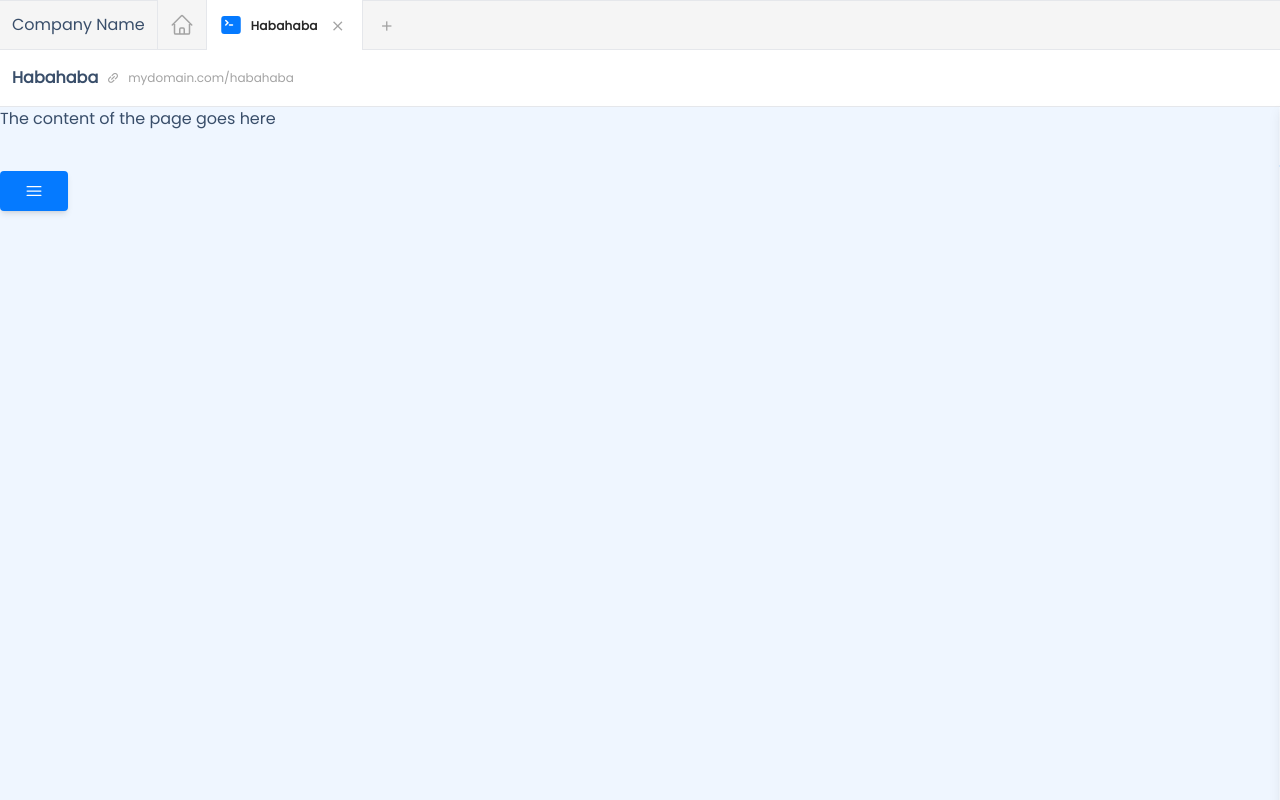
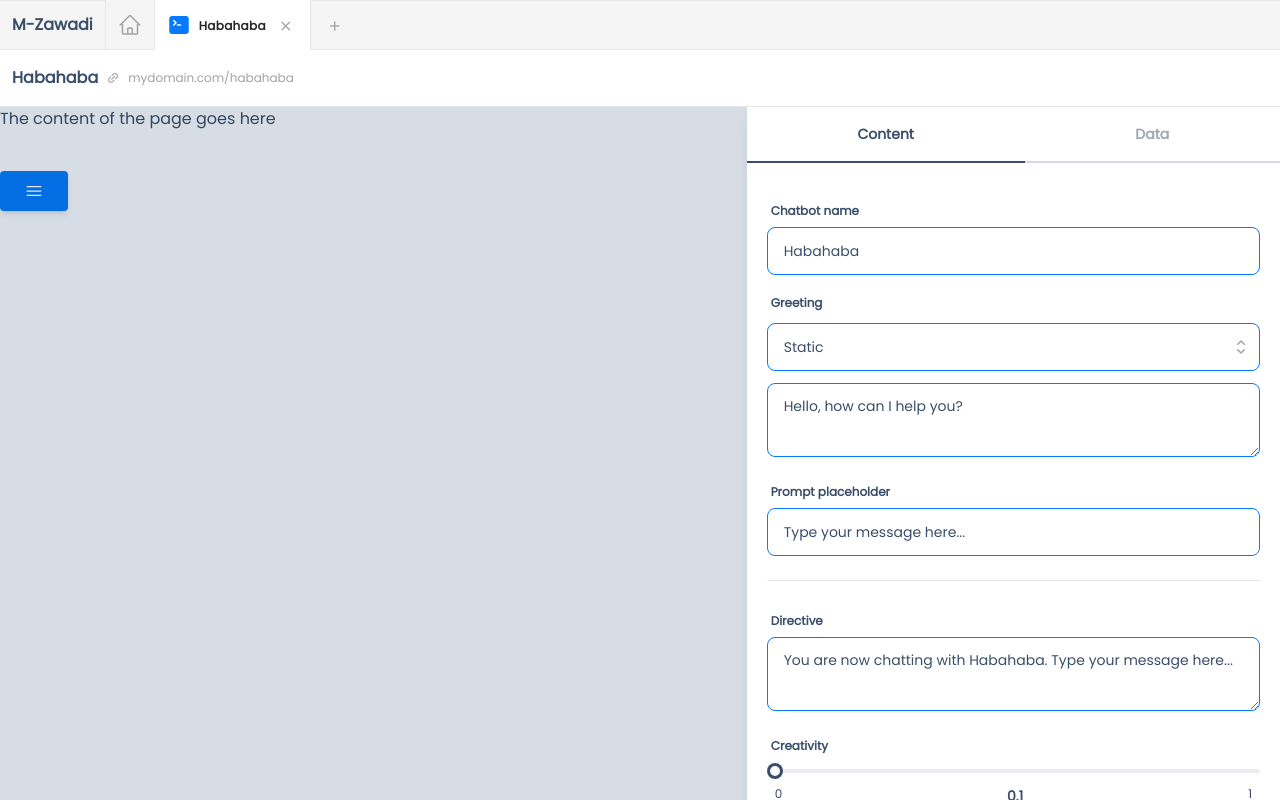
Before and after one commit to phanuell-365/front-ai, a Vue app: page /admin in a window 1280 px wide. Both pictures are taken after a click on the element 179 px from the left and 301 px from the top of the page. Built offline with nearby package versions, Linux system fonts and the light colour scheme.

Commit message:
Finished up the sidebar data nav. Things are starting to pick up

```diff
--- a/package.json
+++ b/package.json
@@ -9,14 +9,18 @@
     "preview": "vite preview"
   },
   "dependencies": {
+    "@headlessui/vue": "^1.7.16",
+    "@heroicons/vue": "^2.0.18",
     "@vue-hero-icons/outline": "^1.7.2",
     "@vue-hero-icons/solid": "^1.7.2",
+    "animejs": "^3.2.1",
     "pinia": "^2.1.6",
     "vee-validate": "^4.11.1",
     "vue": "^3.3.4",
     "vue-router": "^4.2.4"
   },
   "devDependencies": {
+    "@types/animejs": "^3.1.7",
     "@vitejs/plugin-vue": "^4.2.3",
     "autoprefixer": "^10.4.15",
     "daisyui": "^3.5.1",
--- a/src/components/Admin/BarItem.vue
+++ b/src/components/Admin/BarItem.vue
@@ -58,7 +58,7 @@ const onCloseTabClick = (e: Event) => {
   <div
        @click="onClick"
        :class="props.active ? 'bg-white text-neutral-800' : 'bg-neutral-100 border-b text-neutral-400' "
-       class="p-3 space-x-2 flex flex-row items-center justify-center border-l cursor-pointer group/bar-item transition-all duration-300 ease-in-out">
+       class="p-3 space-x-2 flex flex-row items-center justify-center border-l cursor-pointer group/bar-item">
     <div class="flex items-center justify-center">
       <svg v-if="props.name === 'Home'" xmlns="http://www.w3.org/2000/svg" fill="none" viewBox="0 0 24 24" stroke-width="1.5" stroke="currentColor" class="w-6 h-6 group-hover/bar-item:text-gray-800">
         <path stroke-linecap="round" stroke-linejoin="round" d="M2.25 12l8.954-8.955c.44-.439 1.152-.439 1.591 0L21.75 12M4.5 9.75v10.125c0 .621.504 1.125 1.125 1.125H9.75v-4.875c0-.621.504-1.125 1.125-1.125h2.25c.621 0 1.125.504 1.125 1.125V21h4.125c.621 0 1.125-.504 1.125-1.125V9.75M8.25 21h8.25" />
--- a/src/components/Admin/SidebarData.vue
+++ b/src/components/Admin/SidebarData.vue
@@ -1,6 +1,8 @@
 <script setup lang="ts">
 import {onMounted, onUnmounted, reactive, ref, watch} from "vue";
 import {usePageDataStore} from "@/router/admin/page-data.ts";
+import anime from "animejs";
+import MyListBox from "@/components/form/MyListBox.vue";
 
 interface PageData {
   chatbotName: string;
@@ -18,6 +20,12 @@ interface PageData {
 
 interface SidebarDataProps {
   pageData: PageData;
+  isOpen: boolean;
+}
+
+interface Option {
+  name: string;
+  value: string;
 }
 
 const props = defineProps<SidebarDataProps>();
@@ -25,6 +33,17 @@ const props = defineProps<SidebarDataProps>();
 const pageDataStore = usePageDataStore();
 
 const activePageDataItem = ref(props.pageData);
+
+const greetingTypes = [
+  {
+    name: 'Generated',
+    value: 'generated',
+  },
+  {
+    name: 'Static',
+    value: 'static',
+  },
+] as Option[];
 
 const thisPageDataItem = reactive<PageData>({
   chatbotName: activePageDataItem.value.chatbotName,
@@ -40,7 +59,35 @@ const thisPageDataItem = reactive<PageData>({
   displayClosureMessage: activePageDataItem.value.displayClosureMessage,
 });
 
+onMounted(() => {
+  thisPageDataItem.chatbotName = activePageDataItem.value.chatbotName;
+  thisPageDataItem.chatbotId = activePageDataItem.value.chatbotId;
+  thisPageDataItem.greetingType = activePageDataItem.value.greetingType;
+  thisPageDataItem.staticGreeting = activePageDataItem.value.staticGreeting;
+  thisPageDataItem.generatedGreeting = activePageDataItem.value.generatedGreeting;
+  thisPageDataItem.promptPlaceholder = activePageDataItem.value.promptPlaceholder;
+  thisPageDataItem.directive = activePageDataItem.value.directive;
+  thisPageDataItem.model = activePageDataItem.value.model;
+  thisPageDataItem.maxResponseLength = activePageDataItem.value.maxResponseLength;
+  thisPageDataItem.creativity = activePageDataItem.value.creativity;
+  thisPageDataItem.displayClosureMessage = activePageDataItem.value.displayClosureMessage;
+
+  if (activePageDataItem.value.greetingType === 'static') {
+    newGreetingTextAreaText.value = activePageDataItem.value.staticGreeting;
+  } else {
+    const newName = activePageDataItem.value.chatbotName[0].toUpperCase() + activePageDataItem.value.chatbotName.slice(1);
+    newGreetingTextAreaText.value = `Say I am ${newName}, how can I help you today?`;
+  }
+
+  const foundType = greetingTypes.find((item) => item.value === activePageDataItem.value.greetingType);
+
+  if (foundType) {
+    newGreetingType.value = foundType;
+  }
+});
+
 const newGreetingTextAreaText = ref("");
+const newGreetingType = ref<Option | null>(greetingTypes[0]);
 
 // let's also subscribe to page data store changes
 watch(() => pageDataStore.activePageDataItem, (newVal) => {
@@ -49,7 +96,6 @@ watch(() => pageDataStore.activePageDataItem, (newVal) => {
   thisPageDataItem.chatbotName = activePageDataItem.value.chatbotName;
   thisPageDataItem.chatbotId = activePageDataItem.value.chatbotId;
   thisPageDataItem.greetingType = activePageDataItem.value.greetingType;
-  console.log(activePageDataItem.value.greetingType)
   thisPageDataItem.staticGreeting = activePageDataItem.value.staticGreeting;
   thisPageDataItem.generatedGreeting = activePageDataItem.value.generatedGreeting;
   thisPageDataItem.promptPlaceholder = activePageDataItem.value.promptPlaceholder;
@@ -73,119 +119,174 @@ onMounted(() => {
   isInitialized.value = true;
 });
 
-const onGreetingSelectChange = (event: Event) => {
-  const value = (event.target as HTMLSelectElement).value;
+const emit = defineEmits<{
+  (event: 'close-sidebar-data'): void;
+}>();
 
-  if (value === 'static') {
+const activeSidebarDataTab = ref('content');
+
+function toggleTab(tab: string) {
+  if (activeSidebarDataTab.value !== tab) {
+    const tabIn = `#${tab}-tab`
+    const tabOut = `#${activeSidebarDataTab.value}-tab`
+
+    console.log('tabIn', tabIn)
+
+    anime({
+      targets: tabOut,
+      opacity: 0,
+      duration: 300,
+      easing: 'easeInOutQuad',
+      complete: () => {
+        activeSidebarDataTab.value = tab;
+
+        anime({
+          targets: tabIn,
+          opacity: 1,
+          duration: 300,
+          easing: 'easeInOutQuad',
+        });
+      },
+    });
+  }
+}
+
+const onGreetingTypeChange = (option: Option) => {
+  // newGreetingType.value = greetingTypes.find((item) => item.value === option);
+  thisPageDataItem.greetingType = option.value as 'static' | 'generated';
+
+  if (option.value === 'static') {
     newGreetingTextAreaText.value = activePageDataItem.value.staticGreeting;
   }
 
-  if (value === 'generated') {
+  if (option.value === 'generated') {
     const newName = activePageDataItem.value.chatbotName[0].toUpperCase() + activePageDataItem.value.chatbotName.slice(1);
     newGreetingTextAreaText.value = `Say I am ${newName}, how can I help you today?`;
   }
-};
+}
+
+watch(() => newGreetingTextAreaText.value, (newVal) => {
+  if (thisPageDataItem.greetingType === 'static') {
+    thisPageDataItem.staticGreeting = newVal;
+  }
+});
 </script>
 
 <template>
   <!-- Sidenav -->
+  <!-- Let's create an overlay that will cover the entire screen when the sidebar is open -->
+  <div
+      v-if="props.isOpen"
+      class="absolute inset-0 z-30 bg-black bg-opacity-10 cursor-pointer"
+      aria-hidden="true"
+      @click="emit('close-sidebar-data')"
+      @keyup.esc="emit('close-sidebar-data')"
+  ></div>
   <nav
       id="sidebar-data"
-      class="absolute right-0 top-0 z-[1035] h-full !w-4/12 translate-x-full overflow-hidden bg-white shadow-[0_4px_12px_0_rgba(0,0,0,0.07),_0_2px_4px_rgba(0,0,0,0.05)] data-[te-sidenav-hidden='false']:-translate-x-0 dark:bg-zinc-800"
-      data-te-sidenav-init
-      data-te-sidenav-position="absolute"
-      data-te-sidenav-hidden="true"
-      data-te-sidenav-right="true">
-    <div class="flex flex-col">
+      :class="props.isOpen ? 'translate-x-0' : 'translate-x-full'"
+      class="absolute right-0 top-0 z-40 h-full w-10/12 sm:w-8/12 md:w-6/12 lg:w-5/12 overflow-hidden bg-white dark:bg-neutral-900 shadow-lg transition duration-300 ease-in-out transform-gpu">
+    <div class="flex flex-col overflow-auto flex-1 sidebar-con">
 
       <!--Tabs navigation-->
       <ul
-          class="flex list-none flex-row flex-wrap border-b-0 pl-0"
+          class="tabs flex flex-row font-semibold sticky top-0 z-10 bg-white"
           role="tablist"
-          data-te-nav-ref>
-        <li role="presentation" class="flex-grow basis-0 text-center">
-          <a
-              href="#tabs-home02"
-              class="my-2 block border-x-0 border-b-2 border-t-0 border-transparent px-7 pb-3.5 pt-4 text-xs md:text-sm font-bold leading-tight text-neutral-500 hover:isolate hover:border-transparent hover:bg-neutral-100 focus:isolate focus:border-transparent data-[te-nav-active]:border-primary data-[te-nav-active]:text-primary dark:text-neutral-400 dark:hover:bg-transparent dark:data-[te-nav-active]:border-primary-400 dark:data-[te-nav-active]:text-primary-400"
-              data-te-toggle="pill"
-              data-te-target="#tabs-home02"
-              data-te-nav-active
-              role="tab"
-              aria-controls="tabs-home02"
-              aria-selected="true"
-          >Content</a
       >
+        <li role="presentation" class="tab tab-bordered grow h-8 sm:h-10 md:h-12 lg:h-14" @click="toggleTab('content')"
+            :class="activeSidebarDataTab === 'content' ? 'tab-active border-primary' : ''">
+          <p>Content</p>
         </li>
-        <li role="presentation" class="flex-grow basis-0 text-center">
-          <a
-              href="#tabs-profile02"
-              class="my-2 block border-x-0 border-b-2 border-t-0 border-transparent px-7 pb-3.5 pt-4 text-xs md:text-sm font-bold leading-tight text-neutral-500 hover:isolate hover:border-transparent hover:bg-neutral-100 focus:isolate focus:border-transparent data-[te-nav-active]:border-primary data-[te-nav-active]:text-primary dark:text-neutral-400 dark:hover:bg-transparent dark:data-[te-nav-active]:border-primary-400 dark:data-[te-nav-active]:text-primary-400"
-              data-te-toggle="pill"
-              data-te-target="#tabs-profile02"
-              role="tab"
-              aria-controls="tabs-profile02"
-              aria-selected="false"
-          >Data</a
-          >
+        <li role="presentation" class="tab tab-bordered grow h-8 sm:h-10 md:h-12 lg:h-14" @click="toggleTab('data')"
+            :class="activeSidebarDataTab === 'data' ? 'tab-active border-primary' : ''">
+          <p>Data</p>
         </li>
       </ul>
 
       <!--Tabs content-->
-      <div class="overflow-auto flex-1">
+      <div class="pt-5 pb-10">
+        <Transition name="slide" mode="out-in">
           <div
-            class="hidden opacity-100 transition-opacity duration-150 ease-linear data-[te-tab-active]:block h-screen"
-            id="tabs-home02"
+              v-if="activeSidebarDataTab === 'content'"
+              class="tab-content px-5 grow h-full"
               role="tabpanel"
-            aria-labelledby="tabs-home-tab02"
-            data-te-tab-active>
-          <div class="grid grid-cols-1 gap-4 p-5">
+              ref="contentRef" id="content-tab"
+          >
+            <div class="grid grid-cols-1 gap-3 py-3">
               <div>
-              <div class="relative mb-3" data-te-input-wrapper-init>
-                <input
-                    v-model="thisPageDataItem.chatbotName"
-                    type="text"
-                    class="peer block min-h-[auto] w-full rounded border-0 bg-transparent px-3 py-[0.32rem] leading-[2.15] outline-none transition-all duration-200 ease-linear focus:placeholder:opacity-100 peer-focus:text-primary data-[te-input-state-active]:placeholder:opacity-100 motion-reduce:transition-none dark:text-neutral-200 dark:placeholder:text-neutral-200 dark:peer-focus:text-primary [&:not([data-te-input-placeholder-active])]:placeholder:opacity-0"
-                    id="chatbot-name"
-                    placeholder="Chatbot name"/>
-                <label
-                    for="chatbot-name"
-                    class="pointer-events-none absolute left-3 top-0 mb-0 max-w-[90%] origin-[0_0] truncate pt-[0.37rem] leading-[2.15] text-neutral-500 transition-all duration-200 ease-out peer-focus:-translate-y-[1.15rem] peer-focus:scale-[0.8] peer-focus:text-primary peer-data-[te-input-state-active]:-translate-y-[1.15rem] peer-data-[te-input-state-active]:scale-[0.8] motion-reduce:transition-none dark:text-neutral-200 dark:peer-focus:text-primary"
-                >
+                <label class="label text-xs font-semibold" for="chatbot-name">
                   Chatbot name
                 </label>
+                <input
+                    id="chatbot-name"
+                    v-model="thisPageDataItem.chatbotName"
+                    type="text" placeholder="Chatbot Name" class="input input-bordered input-primary w-full text-sm"/>
+                <div>
                 </div>
               </div>
               <div>
-              <select @change="onGreetingSelectChange" class="w-full"
-                      data-te-select-init data-te-select-size="lg" v-model="thisPageDataItem.greetingType">
-                <option value="generated">
-                  Generated
-                </option>
-                <option value="static">
-                  Static
-                </option>
-              </select>
-              <label data-te-select-label-ref>
+                <label class="label text-xs font-semibold">
                   Greeting
                 </label>
+                <MyListBox :options="greetingTypes" @change="onGreetingTypeChange"
+                           :selected-value="thisPageDataItem.greetingType"/>
               </div>
-            <div class="relative mb-3" data-te-input-wrapper-init>
+              <div class="">
                 <textarea
-                  class="peer block min-h-[auto] w-full rounded border-0 bg-transparent px-3 py-[0.32rem] leading-[1.6] outline-none transition-all duration-200 ease-linear focus:placeholder:opacity-100 data-[te-input-state-active]:placeholder:opacity-100 motion-reduce:transition-none dark:text-neutral-200 dark:placeholder:text-neutral-200 [&:not([data-te-input-placeholder-active])]:placeholder:opacity-0"
-                  id="exampleFormControlTextarea1"
-                  rows="3"
                     v-model="newGreetingTextAreaText"
-                  placeholder="Your message"></textarea>
+                    class="textarea textarea-primary w-full resize-y" placeholder="Bio"></textarea>
+              </div>
+              <div>
+                <label class="label text-xs font-semibold" for="prompt-placeholder">
+                  Prompt placeholder
+                </label>
+                <input
+                    id="chatbot-name"
+                    v-model="thisPageDataItem.promptPlaceholder"
+                    type="text" placeholder="Chatbot Name" class="input input-bordered input-primary w-full text-sm"/>
+              </div>
+              <hr class="my-3"/>
+              <div>
+                <label class="label text-xs font-semibold" for="directive">
+                  Directive
+                </label>
+                <textarea
+                    v-model="thisPageDataItem.directive"
+                    class="textarea textarea-primary w-full resize-y" placeholder="Add new directive..."></textarea>
+              </div>
+              <div>
+                <label class="label text-xs font-semibold" for="creativity">
+                  Creativity
+                </label>
+                <input type="range" id="creativity" min="1" max="10" v-model="thisPageDataItem.creativity"
+                       class="range range-xs" step="1"/>
+                <div class="w-full flex justify-between text-xs px-2">
+                  <span>0</span>
+                  <span class="text-sm font-semibold">
+                    {{ thisPageDataItem.creativity / 10 }}
+                  </span>
+                  <span>1</span>
+                </div>
+                <div class="w-full flex justify-between text-xs px-2">
+                  <span>
+                    Predictable
+                  </span>
+                  <span>
+                    Creative
+                  </span>
+                </div>
               </div>
             </div>
           </div>
           <div
-            class="hidden opacity-0 transition-opacity duration-150 ease-linear data-[te-tab-active]:block"
-            id="tabs-profile02"
+              v-else
+              class="tab-content"
+              ref="dataRef" id="data-tab"
               role="tabpanel"
               aria-labelledby="tabs-profile-tab02">
             Tab 2 content
           </div>
+        </Transition>
       </div>
     </div>
   </nav>
@@ -193,5 +294,17 @@ const onGreetingSelectChange = (event: Event) => {
 </template>
 
 <style scoped>
+.slide-enter-active,
+.slide-leave-active {
+  transition: transform 0.2s;
+}
 
+.slide-enter, .slide-leave-to /* .slide-leave-active in <2.1.8 */
+{
+  transform: translateX(0);
+}
+
+.sidebar-con {
+  height: calc(100% - 3.5rem);
+}
 </style>
--- a/src/components/Admin/TopBar.vue
+++ b/src/components/Admin/TopBar.vue
@@ -9,7 +9,9 @@ const tabsStore = useTabsStore();
 <template>
   <div class="z-30 bg-neutral-100 flex flex-row w-full">
     <div class="px-3 py-2 flex flex-row items-center justify-start bg-neutral-100 border-y">
-      Company Name
+      <h6 class="text-base font-semibold">
+        M-Zawadi
+      </h6>
     </div>
     <!-- Let's have the first default tab -->
     <!--    <BarItem title="Home" icon="home" to="home" name="Home" active/>-->
--- /dev/null
+++ b/src/components/form/MyListBox.vue
@@ -0,0 +1,101 @@
+<script setup lang="ts">
+
+import {Ref, ref, watch} from 'vue'
+import {
+  Listbox,
+  ListboxLabel,
+  ListboxButton,
+  ListboxOptions,
+  ListboxOption,
+} from '@headlessui/vue'
+import { CheckIcon, ChevronUpDownIcon } from '@heroicons/vue/20/solid'
+
+interface Option {
+  name: string;
+  value: string;
+}
+interface MyListBoxProps {
+  options: Option[];
+  selectedValue: any;
+}
+
+const props = defineProps<MyListBoxProps>();
+
+const selectedOption = ref(props.options.find(option => option.value === props.selectedValue));
+
+const options = ref(props.options);
+
+const emits = defineEmits<{
+  (event: 'change', value: any): void;
+}>();
+
+watch(() => props.selectedValue , (newVal) => {
+  selectedOption.value = options.value.find(option => option.value === newVal);
+});
+
+watch(() => selectedOption.value, (newVal) => {
+  emits('change', newVal);
+});
+</script>
+
+<template>
+    <Listbox v-model="selectedOption">
+      <div class="relative mt-1">
+        <ListboxButton
+            class="relative w-full input input-bordered input-primary text-start">
+          <span class="block truncate text-sm">{{ selectedOption?.name }}</span>
+          <span
+              class="pointer-events-none absolute inset-y-0 right-0 flex items-center pr-2"
+          >
+            <ChevronUpDownIcon
+                class="h-5 w-5 text-gray-400"
+                aria-hidden="true"
+            />
+          </span>
+        </ListboxButton>
+
+        <transition
+            leave-active-class="transition duration-100 ease-in"
+            leave-from-class="opacity-100"
+            leave-to-class="opacity-0"
+        >
+          <ListboxOptions
+              class="absolute z-30 mt-1 max-h-60 w-full overflow-auto rounded-md bg-white py-1 text-base shadow-lg ring-1 ring-black ring-opacity-5 focus:outline-none sm:text-sm"
+          >
+            <ListboxOption
+                v-slot="{ active, selected }"
+                v-for="option in options"
+                :key="option.name"
+                :value="option"
+                as="template"
+            >
+              <li
+                  :class="[
+                  active ? 'bg-sky-100 text-primary' : 'text-gray-900',
+                  'relative cursor-default select-none py-2 pl-10 pr-4 h-10 flex items-center',
+                ]"
+              >
+                <span
+                    :class="[
+                    selected ? 'font-medium' : 'font-normal',
+                    'block truncate text-sm',
+                  ]"
+                >{{ option.name }}</span
+                >
+                <span
+                    v-if="selected"
+                    class="absolute inset-y-0 left-0 flex items-center pl-3 text-primary"
+                >
+                  <CheckIcon class="h-5 w-5" aria-hidden="true" />
+                </span>
+              </li>
+            </ListboxOption>
+          </ListboxOptions>
+        </transition>
+      </div>
+    </Listbox>
+</template>
+
+<style scoped>
+
+</style>
--- a/src/views/Admin/DynamicPage.vue
+++ b/src/views/Admin/DynamicPage.vue
@@ -32,6 +32,15 @@ onBeforeRouteUpdate((to, _from, next) => {
   next();
 });
 
+const isSidebarDataOpen = ref(true);
+
+const toggleSidebarData = () => {
+  isSidebarDataOpen.value = !isSidebarDataOpen.value;
+};
+
+const onCloseSidebarData = () => {
+  isSidebarDataOpen.value = false;
+};
 
 </script>
 
@@ -39,18 +48,16 @@ onBeforeRouteUpdate((to, _from, next) => {
   <div class="flex-1 overflow-hidden">
     <LinkBar :name="tab.name" :url="`mydomain.com/${tab.to}`"/>
     <div class="relative flex flex-col h-full">
-      <div class="flex-1 overflow-auto">
-        <SidebarData :page-data="pageData" />
+      <div class="flex-1 overflow-auto h-full">
+        <SidebarData :page-data="pageData" :is-open="isSidebarDataOpen" @closeSidebarData="onCloseSidebarData"/>
         <div class="h-screen">
           The content of the page goes here
 
           <div>
 
             <!-- Toggler -->
-            <button
+            <button @click="toggleSidebarData"
                 class="mt-10 inline-block rounded bg-primary px-6 py-2.5 text-xs font-medium uppercase leading-tight text-white shadow-md transition duration-150 ease-in-out hover:bg-primary-700 hover:shadow-lg focus:bg-primary-700 focus:shadow-lg focus:outline-none focus:ring-0 active:bg-primary-800 active:shadow-lg"
-                data-te-sidenav-toggle-ref
-                data-te-target="#sidebar-data"
                 aria-controls="#sidebar-data"
                 aria-haspopup="true">
               <i class="block [&>svg]:h-5 [&>svg]:w-5 [&>svg]:text-white">
--- a/tailwind.config.js
+++ b/tailwind.config.js
@@ -15,7 +15,7 @@ export default {
   },
   plugins: [require('daisyui')],
   daisyui: {
-    themes: ["bumblebee", "dark", "emerald", "forest", "lofi", "synthwave", "retro", "cyberpunk", "halloween", "valentine", "garden", "forest", "dracula", "corporate", "winter"],
+    themes: ["bumblebee", "dark", "emerald", "forest", "lofi", "synthwave", "retro", "cyberpunk", "halloween", "valentine", "garden", "forest", "dracula", "corporate", "winter", "wireframe", "black"],
   },
   darkMode: 'class',
 }
```
Also changed, not shown: src/router/admin/page-data.ts (+4 -4 lines), 1 other file (tests, documents, lock files or other folders). Lines whose indentation alone changed are shown as unchanged.
